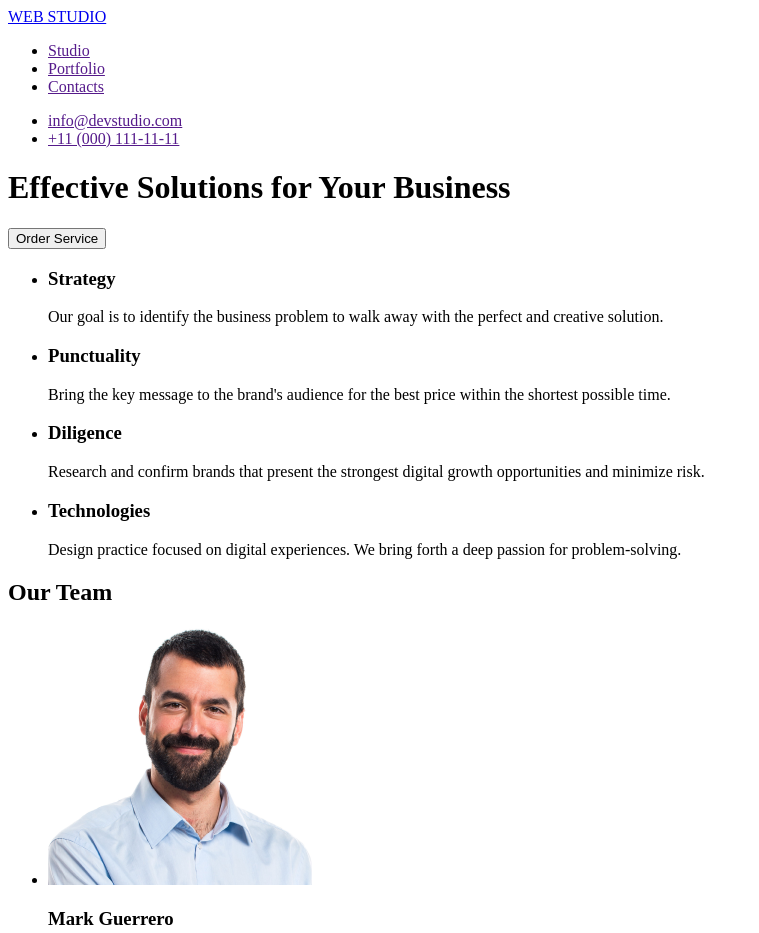
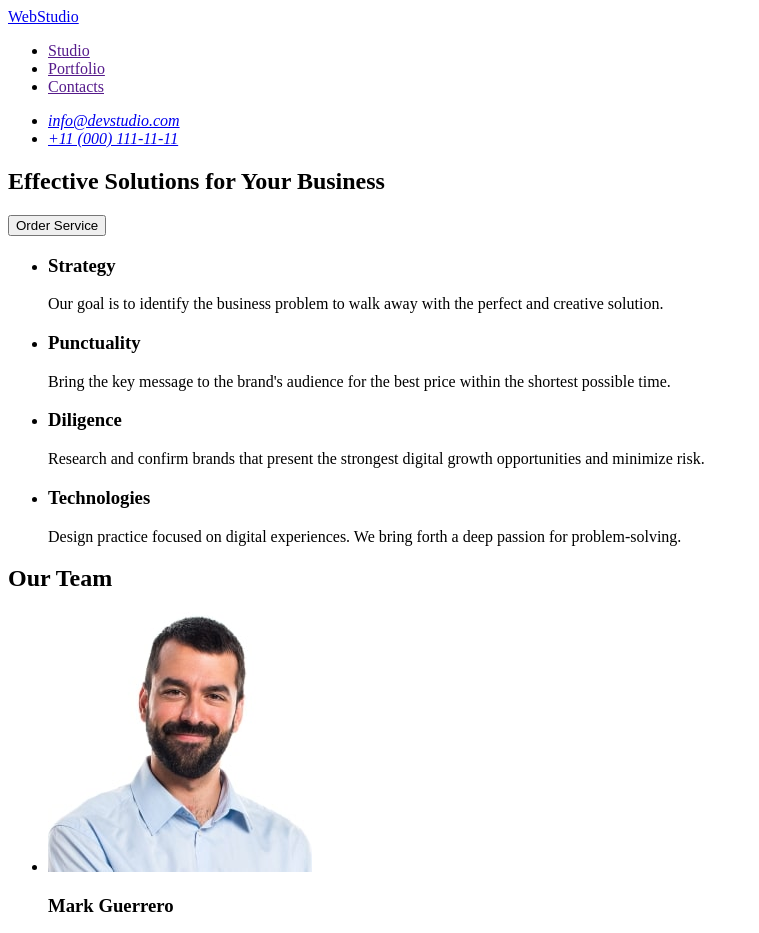
Before and after one commit to Dem4k/goit-markup-hw-01, a plain HTML site: page index.html in a window 1280 px wide. Shown: the top 933 px of the page, without its empty margins (0-759 px from the left). Drawn offline with Linux system fonts and the light colour scheme.

Commit message:
rework dz#1.html

```diff
--- a/index.html
+++ b/index.html
@@ -11,7 +11,7 @@
 
     <header>
         <nav>
-            <a href="/index.html">WEB STUDIO</a>
+            <a href="./index.html">WebStudio</a>
             <ul>
                 <li>
                     <a href="">Studio</a>
@@ -25,25 +25,30 @@
                 </li>
             </ul>
         </nav>
+        <address>
             <ul>
                 <li>
-                    <a href="">info@devstudio.com</a>
+                    <a href="mailto:info@devstudio.com">info@devstudio.com</a>
                 </li>
                 <li>
-                    <a href="">+11 (000) 111-11-11</a>
+                    <a href="tel:+110001111111">+11 (000) 111-11-11</a>
                 </li>
             </ul>
+        </address>
 
     </header>
 
         <!-- Section 2 -->
 
         <main>
-            <div>
+            <section>
                 <h1>Effective Solutions for Your Business</h1>
                 <button type="button">Order Service</button>
-            </div>
+            </section>
 
+        <!-- SECTION 3 -->
+
+            <section>
                 <ul>
                     <li>
                         <h3>Strategy</h3>
@@ -62,30 +67,30 @@
                         <p>Design practice focused on digital experiences. We bring forth a deep passion for problem-solving.</p>
                     </li>
                 </ul>
+            </section>
 
-
-        <!-- Section 3 -->
+        <!-- Section 4 -->
 
         <section>
             <h2>Our Team</h2>
                 <ul>
                     <li>
-                        <img src="./images/mark_guerrero.png" alt="mark" width="264">
+                        <img src="./images/mark_guerrero.jpg" alt="mark" width="264">
                         <h3>Mark Guerrero</h3>
                         <p>Product Designer<p>
                     </li>
                     <li>
-                        <img src="./images/tom_ford.png" alt="tom" width="264">
+                        <img src="./images/tom_ford.jpg" alt="tom" width="264">
                         <h3>Tom Ford</h3>
                         <p>Frontend Developer<p>
                     </li>
                     <li>
-                        <img src="./images/camila_garcia.png" alt="camila" width="264">
+                        <img src="./images/camila_garcia.jpg" alt="camila" width="264">
                         <h3>Camila Garcia</h3>
                         <p>Marketing</p>
                     </li>
                     <li>
-                        <img src="./images/daniel_wilson.png" alt="daniel" width="264">
+                        <img src="./images/daniel_wilson.jpg" alt="daniel" width="264">
                         <h3>Daniel Wilson</h3>
                         <p>UI Designer</p>
                     </li>
@@ -93,10 +98,10 @@
         </section>
     </main>
 
-    <!-- Section 4 -->
+    <!-- Section 5 -->
 
     <footer>
-        <a href="/index.html">WEB STUDIO</a>
+        <a href="./index.html">WebStudio</a>
         <p>Increase the flow of customers and sales for your business with digital marketing & growth solutions.</p>
     </footer>
 </body>
```
Also changed, not shown: images/camila_garcia.jpg (added), images/camila_garcia.png (deleted), images/daniel_wilson.jpg (added), images/daniel_wilson.png (deleted), images/mark_guerrero.jpg (added), images/mark_guerrero.png (deleted), images/tom_ford.jpg (added), images/tom_ford.png (deleted). Lines whose indentation alone changed are shown as unchanged.
